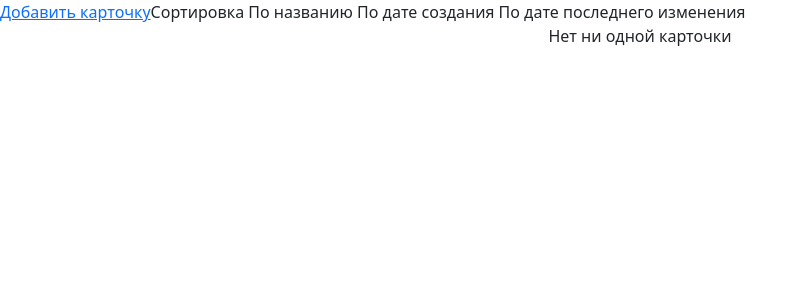
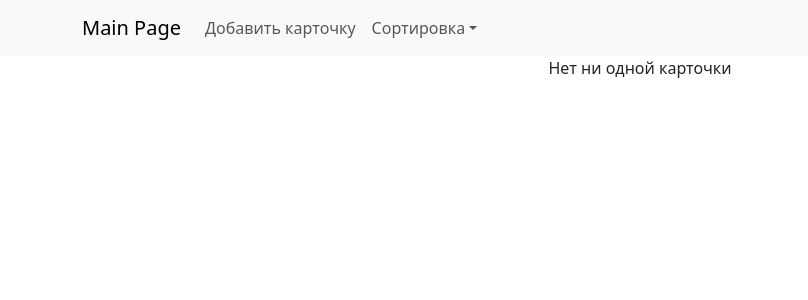
Before and after one commit to alexxxpo/testtask-dd, a React (Create React App) app: page / in a window 1280 px wide. Shown: the top 300 px of the page, without its empty margins (0-808 px from the left). Built offline with nearby package versions, Linux system fonts and the light colour scheme.

Commit message:
all functions worked

```diff
--- a/src/App.tsx
+++ b/src/App.tsx
@@ -15,7 +15,6 @@ function App() {
 
   return (
     <>
-      <Header />
       <Routes>
         <Route path='/' element={<MainPage />} />
         <Route path='/add' element={<AddPage />} />
--- a/src/components/AddCard.tsx
+++ b/src/components/AddCard.tsx
@@ -46,7 +46,7 @@ const AddCard = () => {
                 <Form.Control as="textarea" rows={3} value={content} onChange={(e) => onChangeHandle(e.target.value, setContent)} />
             </Form.Group>
 
-            <Button href="/" variant="primary" onClick={onAddCardHandle}>
+            <Button href="/" className="me-5" variant="primary" onClick={onAddCardHandle}>
                 Создать каточку
             </Button>
 
--- a/src/components/EditCard.tsx
+++ b/src/components/EditCard.tsx
@@ -47,7 +47,7 @@ export default function EditCard(props: ILocationState) {
                 <Form.Control as="textarea" rows={3} value={content} onChange={(e) => onChangeHandle(e.target.value, setContent)} />
             </Form.Group>
 
-            <Button href="/" variant="primary" onClick={onEditCardHandle}>
+            <Button href="/" className="me-5" variant="primary" onClick={onEditCardHandle}>
                 Сохранить изменения
             </Button>
 
--- a/src/components/Header.tsx
+++ b/src/components/Header.tsx
@@ -1,16 +1,77 @@
-import { Link } from "react-router-dom"
+import { Container, Nav, NavDropdown, Navbar } from "react-bootstrap"
+import { ICardApp } from "../models"
+import React, {useEffect, useState } from "react";
 
-export default function Header() {
-    return <>
+interface IHeaderProps {
+    cardList: ICardApp[];
+    setCardList: React.Dispatch<React.SetStateAction<ICardApp[]>>;
+}
 
-        <Link to='/add' color="#fff" style={{ color: "fff" }}>
-            Добавить карточку
-        </Link >
+function Header({cardList, setCardList} : IHeaderProps) {
+    const [sortBy, setSortBy] = useState('title');
+    const [sortTitleUp, setSortTitleUp] = useState<boolean>(true);
+    const [sortCreateUp, setSortCreateUp] = useState<boolean>(true);
+    const [sortEditUp, setSortEditUp] = useState<boolean>(true);
+    const [sortedArray, setSortedArray] = useState<ICardApp[]>(cardList);
 
+    function sortByTitle() {
+        if (sortTitleUp) {
+            setSortedArray([...sortedArray.sort((a, b) => (a.title).localeCompare(b.title))]);
+            setSortTitleUp(prev => !prev);
+        }
+        if (!sortTitleUp) {
+            setSortedArray([...sortedArray.sort((a, b) => (b.title).localeCompare(a.title))])
+            setSortTitleUp(prev => !prev);
+        }
+        setSortBy('title');
+    }
 
-        Сортировка
-        По названию
-        По дате создания
-        По дате последнего изменения
-    </>
+    function sortByCreating() {
+        if (sortCreateUp) {
+            setSortedArray([...sortedArray.sort((a, b) => (a.createdAt).localeCompare(b.createdAt))]);
+            setSortCreateUp(prev => !prev);
+        }
+        if (!sortCreateUp) {
+            setSortedArray([...sortedArray.sort((a, b) => (b.createdAt).localeCompare(a.createdAt))])
+            setSortCreateUp(prev => !prev);
+        }
+        setSortBy('create');
+    }
+
+    function sortByEditing() {
+        if (sortEditUp) {
+            setSortedArray([...sortedArray.sort((a, b) => (a.editedAt).localeCompare(b.editedAt))]);
+            setSortEditUp(prev => !prev);
+        }
+        if (!sortEditUp) {
+            setSortedArray([...sortedArray.sort((a, b) => (b.editedAt).localeCompare(a.editedAt))])
+            setSortEditUp(prev => !prev);
+        }
+        setSortBy('edit');
+    }
+
+    useEffect(() => {
+        setCardList([...sortedArray])
+    }, [sortedArray])
+
+    return <div>
+        <Navbar expand="lg" className="bg-body-tertiary">
+            <Container>
+                <Navbar.Brand href="/">Main Page</Navbar.Brand>
+                <Navbar.Toggle aria-controls="basic-navbar-nav" />
+                <Navbar.Collapse id="basic-navbar-nav">
+                    <Nav className="me-auto">
+                        <Nav.Link href="/add">Добавить карточку</Nav.Link>
+                        <NavDropdown title="Сортировка">
+                            <NavDropdown.Item onClick={sortByTitle}>По названию {sortBy === 'title' ? sortTitleUp ? '(По возрастанию)' : '(По убыванию)' : ''}</NavDropdown.Item>
+                            <NavDropdown.Item onClick={sortByCreating}>По дате создания {sortBy === 'create' ? sortCreateUp ? '(По возрастанию)' : '(По убыванию)' : ''}</NavDropdown.Item>
+                            <NavDropdown.Item onClick={sortByEditing}>По дате последнего изменения {sortBy === 'edit' ? sortEditUp ? '(По возрастанию)' : '(По убыванию)' : ""}</NavDropdown.Item>
+                        </NavDropdown>
+                    </Nav>
+                </Navbar.Collapse>
+            </Container>
+        </Navbar>
+    </div>
 }
+
+export default React.memo(Header)
--- a/src/models/index.ts
+++ b/src/models/index.ts
@@ -2,8 +2,8 @@ export interface ICardApp {
     id: number;
     title: string;
     content: string;
-    createdAt: Date | string;
-    editedAt: Date | string;
+    createdAt: string;
+    editedAt: string;
 }
 
 export interface ILocationState {
--- a/src/pages/MainPage.tsx
+++ b/src/pages/MainPage.tsx
@@ -1,6 +1,8 @@
 import useLocalStorage from "../hooks/useLocalStorage";
 import CardList from "../components/CardList";
 import { ICardApp } from "../models";
+import Header from "../components/Header";
+import React from "react";
 
 const MainPage = () => {
 
@@ -12,9 +14,12 @@ const MainPage = () => {
         setCardList(newArray);
     }
 
-    return (<div className="d-flex justify-content-center">
+    return (<div >
+        <Header cardList={cardList} setCardList={setCardList} />
+        <div className="d-flex justify-content-center" >
         <CardList cardList={cardList || []} onDeleteHandle={onDeleteHandle}/>
+        </div>
     </div>);
 }
 
-export default MainPage;
+export default React.memo(MainPage);
```
